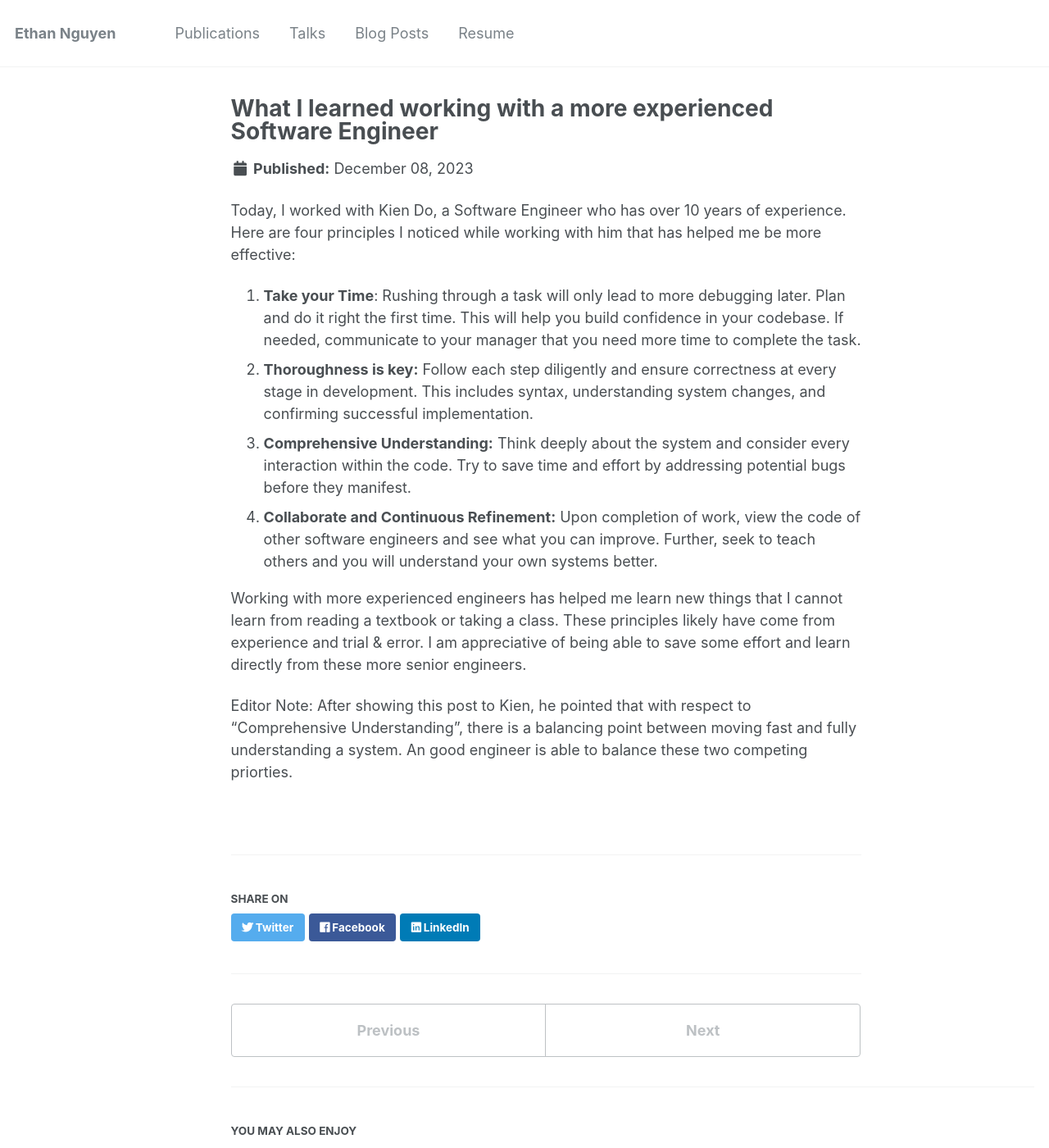
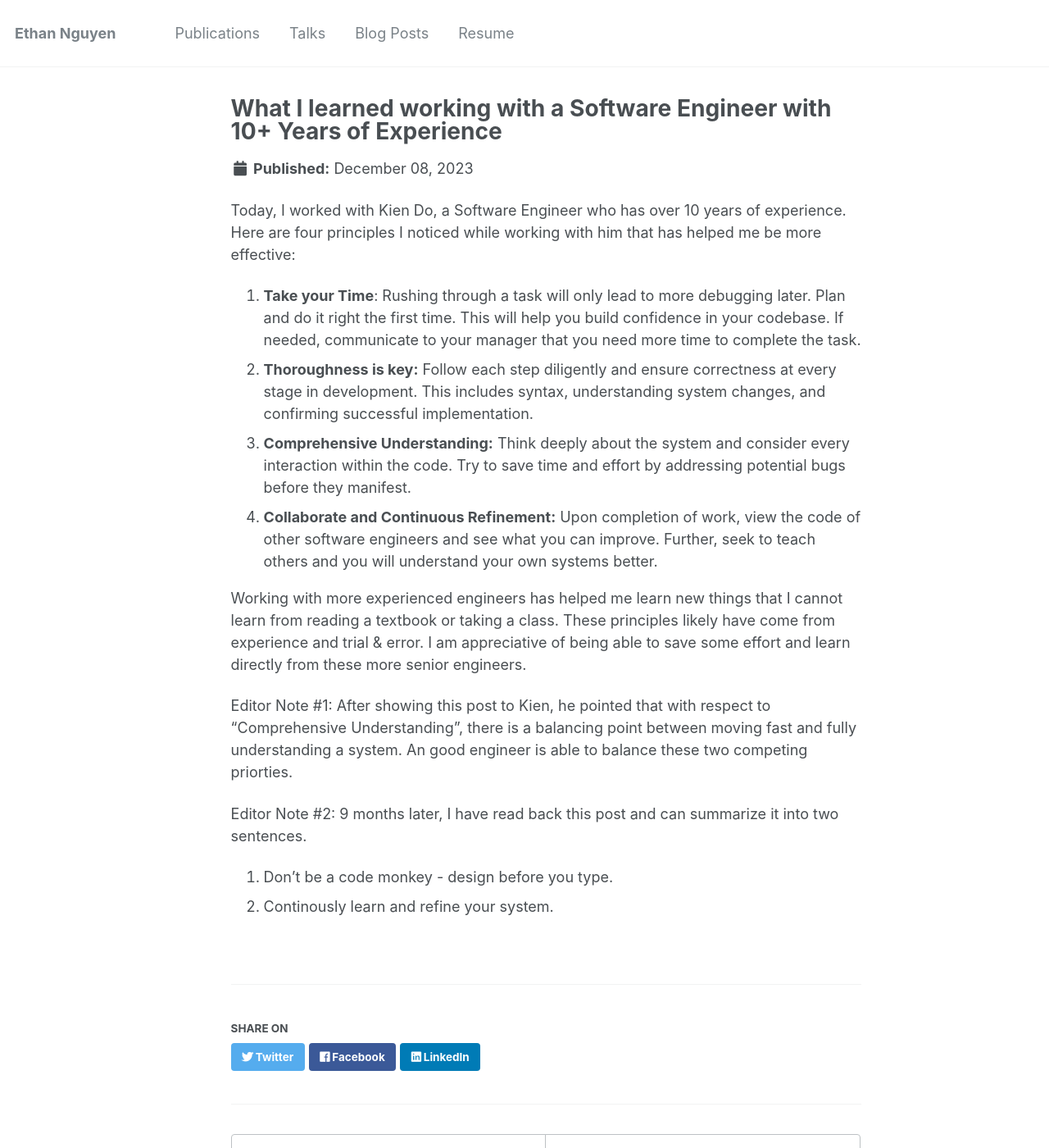
Before and after one commit to EthanHNguyen/ethanhnguyen.github.io, a Jekyll site: the page built from _posts/2023-12-08-what-i-learned.md, in a window 1280 px wide and 1400 px high. Shown: the whole window at 82% size. Built offline with Jekyll 4.4.1, drawn with Linux system fonts in a browser that asks for light colours.

Commit message:
update what i learned post

```diff
--- a/_posts/2023-12-08-what-i-learned.md
+++ b/_posts/2023-12-08-what-i-learned.md
@@ -1,5 +1,5 @@
 ---
-title: 'What I learned working with a more experienced Software Engineer'
+title: 'What I learned working with a Software Engineer with 10+ Years of Experience'
 date: 2023-12-08
 permalink: /posts/2023/12/08/what-i-learned/
 tags:
@@ -16,4 +16,8 @@ Today, I worked with Kien Do, a Software Engineer who has over 10 years of exper
 
 Working with more experienced engineers has helped me learn new things that I cannot learn from reading a textbook or taking a class. These principles likely have come from experience and trial & error. I am appreciative of being able to save some effort and learn directly from these more senior engineers.
 
-Editor Note: After showing this post to Kien, he pointed that with respect to "Comprehensive Understanding", there is a balancing point between moving fast and fully understanding a system. An good engineer is able to balance these two competing priorties.
+Editor Note #1: After showing this post to Kien, he pointed that with respect to "Comprehensive Understanding", there is a balancing point between moving fast and fully understanding a system. An good engineer is able to balance these two competing priorties.
+
+Editor Note #2: 9 months later, I have read back this post and can summarize it into two sentences.
+1. Don't be a code monkey - design before you type.
+2. Continously learn and refine your system.
```
